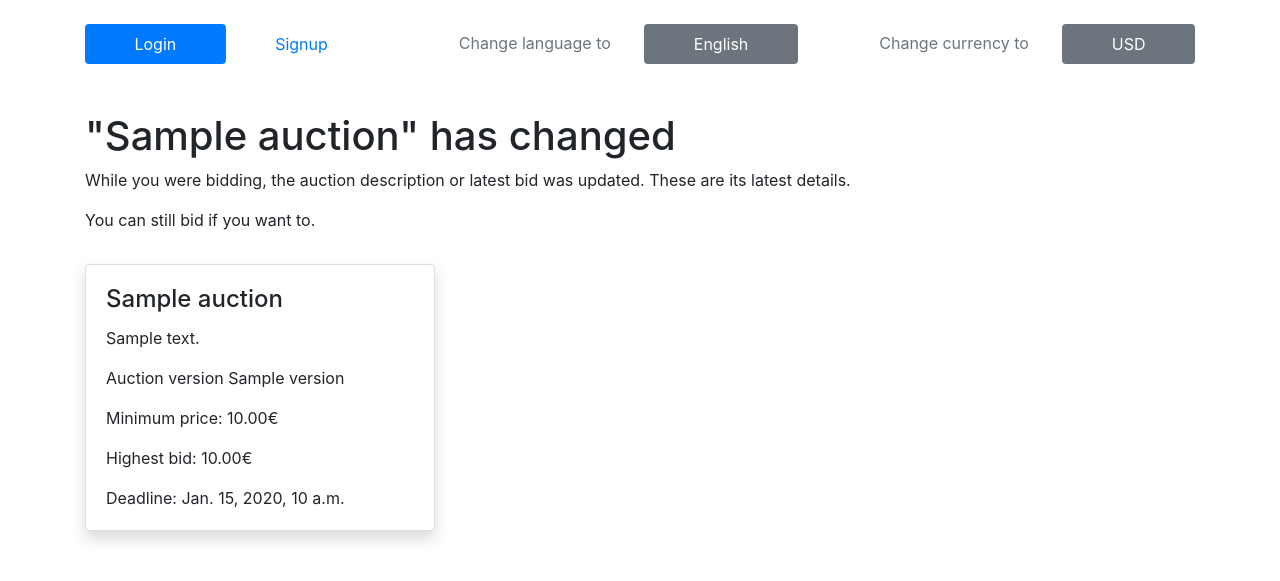
After one commit to vanntile/YAAS-Django-course, a Django app: template auction/templates/bidVersioning.html in a window 1280 px wide. The commit adds this page. Shown: the top 581 px of the page. Run offline with Django 3.2, Linux system fonts and the light colour scheme; the template is opened without the code that fills it: most values are stand-ins (such as "Sample title", 1, 10 or a date in 2020); some libraries are stand-ins or nearby versions.

Commit message:
Concurrency

```diff
--- /dev/null
+++ b/auction/templates/bidVersioning.html
@@ -0,0 +1,51 @@
+{% extends 'base.html' %}
+{% load i18n %}
+
+{% block title %}
+    Auction {{ auction.title }} has changed
+{% endblock %}
+
+{% block content %}
+    <div class="row">
+        <div class="col-12">
+            <h1>"{{ auction.title }}" has changed</h1>
+            <p>While you were bidding, the auction description or latest bid was updated. These are its latest
+                details.</p>
+            <p>You can still bid if you want to.</p>
+        </div>
+    </div>
+    <div class="row">
+        <div class="col-md-6 col-lg-4">
+            <div class="card my-3 shadow bd-callout">
+                <div class="card-body">
+                    <h4 class="card-title">{{ auction.title }}</h4>
+                    <p class="card-text">{{ auction.description|default_if_none:"no description" }}</p>
+                    <p>Auction version {{ auction.version }}</p>
+                    {% ifequal currency "usd" %}
+                        <p class="card-text">{% trans "Minimum price:" %}
+                            ${{ auction.minimum_price|stringformat:".2f" }}</p>
+                        <p class="card-text">{% trans "Highest bid:" %}
+                            ${{ auction.highest_bid|stringformat:".2f" }}</p>
+                    {% else %}
+                        <p class="card-text">{% trans "Minimum price:" %} {{ auction.minimum_price|stringformat:".2f" }}€</p>
+                        <p class="card-text">{% trans "Highest bid:" %} {{ auction.highest_bid|stringformat:".2f" }}€</p>
+                    {% endifequal %}
+                    <p class="card-text">{% trans "Deadline:" %} {{ auction.deadline_date }}</p>
+                </div>
+                {% if user.is_authenticated %}
+                    <div class="card-footer text-muted">
+                        <form class="input-group" action="{% url 'auction:bid' auction.id %}" method="post">
+                            {% csrf_token %}
+                            <input type="hidden" name="version" value="{{ auction.version }}" />
+                            <input type="number" name="new_price" step="0.01" class="form-control"
+                                   placeholder="{{ auction.highest_bid|stringformat:".2f" }}€" aria-label="New bid"/>
+                            <div class="input-group-append">
+                                <button type="submit" class="btn btn-outline-success">Bid in auction</button>
+                            </div>
+                        </form>
+                    </div>
+                {% endif %}
+            </div>
+        </div>
+    </div>
+{% endblock %}
--- a/auction/templates/index.html
+++ b/auction/templates/index.html
@@ -10,7 +10,7 @@
         <h1>{% trans "Homepage" %}</h1>
     </div>
     <hr>
-    <div class="col-md-4">
+    <div class="col-lg-4">
         <h2>{% trans "Search auctions" %}</h2>
         <form class="input-group mb-3" action="{% url 'auction:search' %}" method="get">
             <input type="text" name="term" class="form-control" placeholder="Auction title terms"
@@ -33,6 +33,7 @@
                     <div class="card-body">
                         <h4 class="card-title">{{ auction.title }}</h4>
                         <p class="card-text">{{ auction.description|default_if_none:"no description" }}</p>
+                        <p>Auction version {{ auction.version }}</p>
                         {% ifequal currency "usd" %}
                             <p class="card-text">{% trans "Minimum price:" %}
                                 ${{ auction.minimum_price|stringformat:".2f" }}</p>
@@ -65,6 +66,7 @@
                             <div class="card-footer text-muted">
                                 <form class="input-group" action="{% url 'auction:bid' auction.id %}" method="post">
                                     {% csrf_token %}
+                                    <input type="hidden" name="version" value="{{ auction.version }}" />
                                     <input type="number" name="new_price" step="0.01" class="form-control"
                                            placeholder="{{ auction.highest_bid|stringformat:".2f" }}€" aria-label="New bid"/>
                                     <div class="input-group-append">
```
Also changed, not shown: auction/views.py (+7 -1 lines).
